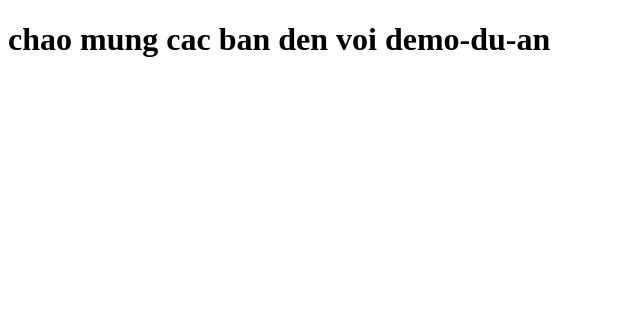
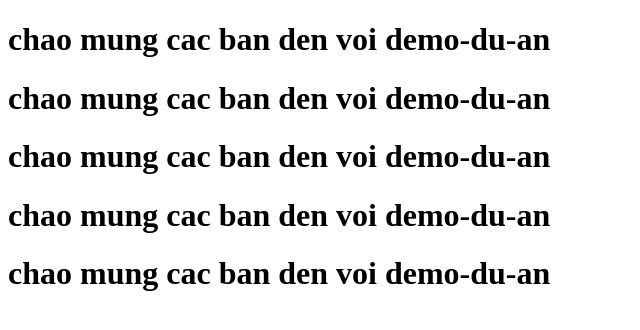
Before and after one commit to NgoLong3105/demo-du-an, a plain HTML site: page index.html in a window 1280 px wide. Shown: the whole page, without its empty margins (0-640 px from the left). Drawn offline with Linux system fonts and the light colour scheme.

Commit message:
featurn/more-heading

```diff
--- a/index.html
+++ b/index.html
@@ -10,6 +10,11 @@
 
 <body>
     <h1>chao mung cac ban den voi demo-du-an</h1>
+    <h1>chao mung cac ban den voi demo-du-an</h1>
+    <h1>chao mung cac ban den voi demo-du-an</h1>
+    <h1>chao mung cac ban den voi demo-du-an</h1>
+    <h1>chao mung cac ban den voi demo-du-an</h1>
+
 </body>
 
 </html>
```
